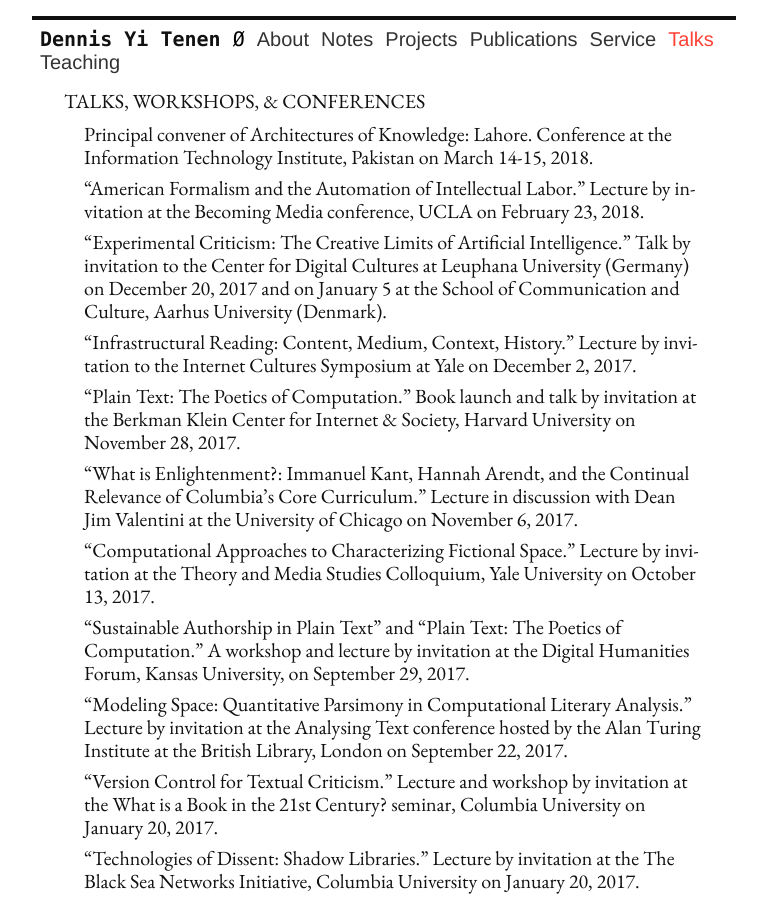
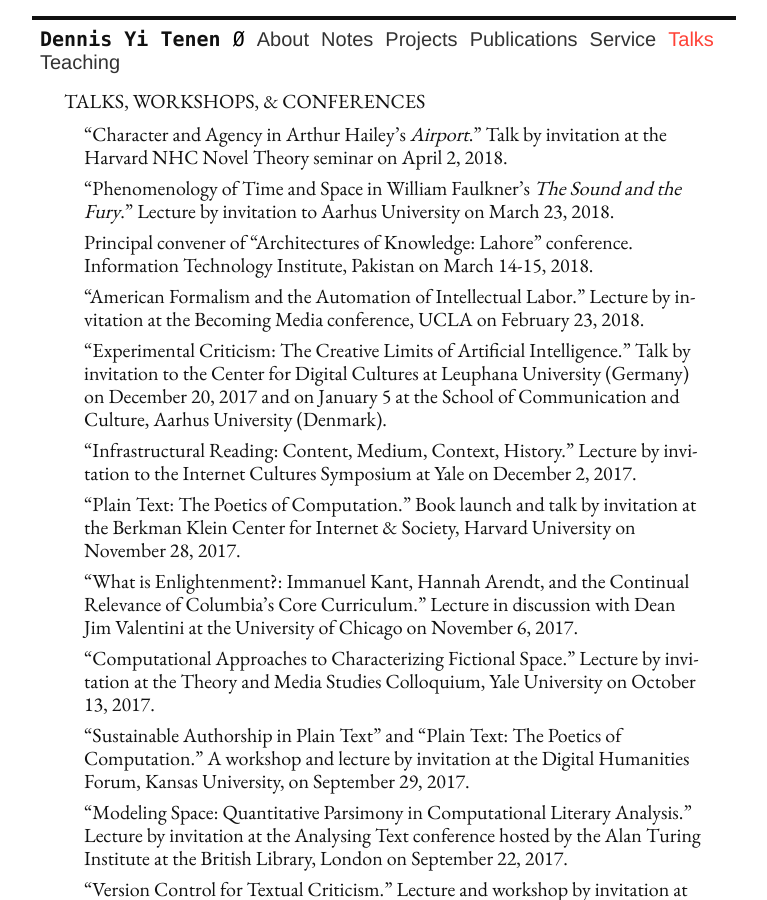
Before and after one commit to denten/denten.github.io, a Jekyll site: the page built from _pages/talks.md, in a window 1280 px wide and 900 px high. Shown: the whole window, without its empty margins (256-1023 px from the left). Built offline with Jekyll 4.4.1, drawn with Linux system fonts in a browser that asks for light colours.

Commit message:
add talks in aarhus and harvard

```diff
--- a/_includes/CV/06-talks.md
+++ b/_includes/CV/06-talks.md
@@ -1,7 +1,11 @@
 
 ## Talks, Workshops, & Conferences
 
-- Principal convener of Architectures of Knowledge: Lahore. Conference at the
+- "Character and Agency in Arthur Hailey's *Airport*." Talk by invitation at
+  the Harvard NHC Novel Theory seminar on April 2, 2018.
+- "Phenomenology of Time and Space in William Faulkner's *The Sound and the
+  Fury*." Lecture by invitation to Aarhus University on March 23, 2018.
+- Principal convener of "Architectures of Knowledge: Lahore" conference.
   Information Technology Institute, Pakistan on March 14-15, 2018.
 - "American Formalism and the Automation of Intellectual Labor." Lecture by
   invitation at the Becoming Media conference, UCLA on February 23, 2018.
```
